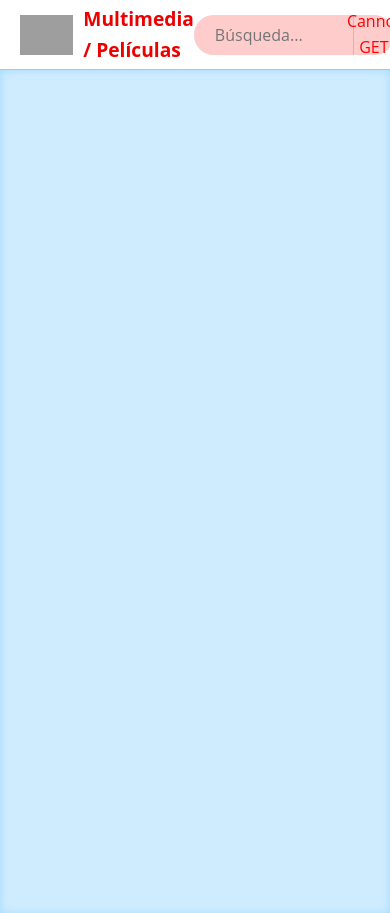
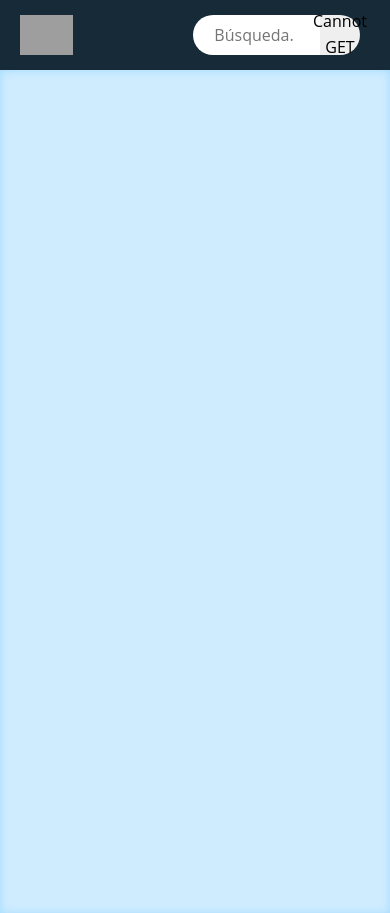
Before and after one commit to dlunamontilla/multimedia, a PHP site: page / in a window 390 px wide; the page is wider, and only the part inside the window is pictured. Shown: the top 913 px of that part. Run offline with PHP 8.4, Linux system fonts and the light colour scheme; data that the repository does not hold is empty; grey boxes are pictures that could not be loaded.

Commit message:
Se mejora la implementacion del buscador y se pasa la interfaz de usuario al tema oscuro.

```diff
--- a/index.html
+++ b/index.html
@@ -6,19 +6,19 @@
             name="viewport"
             content="width=device-width, initial-scale=1, user-scalable=no"
         />
-        <title>Multimedia / Películas</title>
+        <title>Multimedia | Streaming</title>
 
-        <link rel="stylesheet" type="text/css" href="build/css/style.css" />
+        <link rel="stylesheet" type="text/css" href="build/css/style.css?v1" />
         <link rel="icon" type="image/png" href="favicon.png" />
     </head>
     <body>
         <header class="header">
             <a href="./" class="header__title">
                 <div class="logo">
-                    <img src="build/images/logo-modificado.svg" />
+                    <img src="build/images/logo-modificado-blanco.svg" />
                 </div>
 
-                <h1>Multimedia / Películas</h1>
+                <h1>Multimedia</h1>
             </a>
 
             <div id="resultados"></div>
--- a/src/sass/_controls.scss
+++ b/src/sass/_controls.scss
@@ -22,17 +22,40 @@
 
 .search {
     --height: 40px;
+    --min-width: 200px;
     --size-button: var(--height);
 
     --display: block;
+
+    transition: 300ms ease;
+
+    &__form {
+        flex-grow: 1;
+        padding: 0 10px;
+    }
+    &--focused {
+        @media screen and (max-width: 480px) {
+            position: absolute;
+            margin: auto;
+            left: 0;
+            right: 0;
+            top: 0;
+            bottom: 0;
+            display: flex;
+            align-items: center;
+        }
+    }
 
     &__input {
         display: var(--display);
         position: relative;
         height: var(--height);
-        min-width: 200px;
+        min-width: var(--min-width);
         border-radius: calc(var(--size-button) / 2);
-        background-color: $color-base;
+
+        @media screen and (max-width: 480px) {
+            min-width: calc(var(--min-width) / 1.2);
+        }
     }
 
     [type="search"],
@@ -50,9 +73,7 @@
         bottom: 0;
 
         width: calc(100% - var(--size-button));
-        background-color: lighten(red, 40);
-        caret-color: red;
-        color: red;
+        caret-color: $color-base;
     }
 
     [type="search"] {
@@ -64,12 +85,10 @@
         padding-left: calc(var(--size-button) / 2);
         border-radius: calc(var(--size-button) / 2) 0 0
             calc(var(--size-button) / 2);
-        border-right: 1px solid rgba(red, 0.2);
 
         &:focus {
-            background-color: lighten(red, 50);
-            color: red;
             border-color: rgba(red, 0.3);
+            box-shadow: 4px 4px 0 0 rgba(white, 0.3);
         }
     }
 
--- a/src/sass/_main.scss
+++ b/src/sass/_main.scss
@@ -34,15 +34,15 @@
 	flex-direction: column;
 }
 .header {
+	$color: darken($color-base, 85);
+
+	position: relative;
 	min-height: 70px;
-	// border-bottom: 1px solid rgba(white, 0.1);
-	// background-color: rgba(black, 0.1);
 	padding: 0 20px;
 	align-items: center;
 	justify-content: space-between;
 
-	background-color: white;
-	border-bottom: $border;
+	background-color: rgba($color, 0.9);
 
 	h1, h2, h3, h4, h5, h6 {
 		margin: 0;
@@ -59,7 +59,7 @@
 		align-items: center;
 		text-decoration: none;
 		font: inherit;
-		color: $color-secundario;
+		color: rgba(white, 0.7);
 
 		&:hover {
 			opacity: 0.8;
@@ -68,6 +68,13 @@
 		&:active {
 			opacity: 1;
 			transition: none;
+		}
+
+		h1 {
+
+			@media screen and (max-width: 480px) {
+				display: none;
+			}
 		}
 	}
 }
@@ -138,10 +145,31 @@
 		}
 
 		&--sidebar {
+			$color: darken($color-base, 80);
+
 			position: relative;
+			background-color: rgba($color, 0.9);
 
 			@media screen and (min-width: 980px) {
 				width: var(--adjust-right);
+			}
+
+			&::before {
+				content: "";
+				display: block;
+				position: absolute;
+				margin: auto;
+				left: 0;
+				right: 0;
+				top: 0;
+				bottom: 0;
+				background-image: url("../images/logo-modificado-blanco.svg");
+				background-size: 100% auto;
+				background-position: center;
+				background-repeat: no-repeat;
+
+				opacity: 0.05;
+
 			}
 		}
 
@@ -217,7 +245,7 @@
 
 	grid-template-columns: repeat(auto-fill, minmax(250px, 1fr));
 	align-content: start;
-	gap: 10px;
+	gap: 20px;
 
 	@media screen and (min-width: 980px) {
 		position: absolute;
@@ -228,18 +256,19 @@
 
 	&__item {
 		padding: 10px;
-		border: 1px solid darken($color-base, 10);
 		text-decoration: none;
 		color: inherit;
 		display: flex;
 		flex-direction: column;
 		align-items: center;
-
-		background-color: rgba(white, 0.7);
+		border: 1px solid rgba(black, 1);
+		background-color: rgba(white, 0.85);
 
 		border-radius: 5px;
 		color: darken($color-text, 15);
 		transition: 300ms ease;
+
+		box-shadow: 4px 4px 0 0 rgba(white, 0.2);
 
 		& > * {
 			pointer-events: none;
@@ -248,13 +277,13 @@
 		&:hover {
 			color: $color-text;
 			border-color: rgba($color-text, 0.3);
-			background-color: rgba($color-text, 0.05);
+			background-color: white;
 		}
 
 		&:active {
 			color: darken($color-text, 15);
-			background-color: transparent;
 			transition: none;
+			background-color: rgba(white, 0.85);
 		}
 
 		&__graphic {
@@ -264,7 +293,7 @@
 			background-color: rgba($color-base, 0.3);
 			padding-top: 56.25%;
 			background-color: darken(white, 20);
-
+			border-bottom: 3px solid $color-secundario;
 			&__img {
 				display: block;
 				position: absolute;
```
Also changed, not shown: build/css/style.css, build/js/modules/multimedia.js, build/js/modules/search.js, 2 other files.
